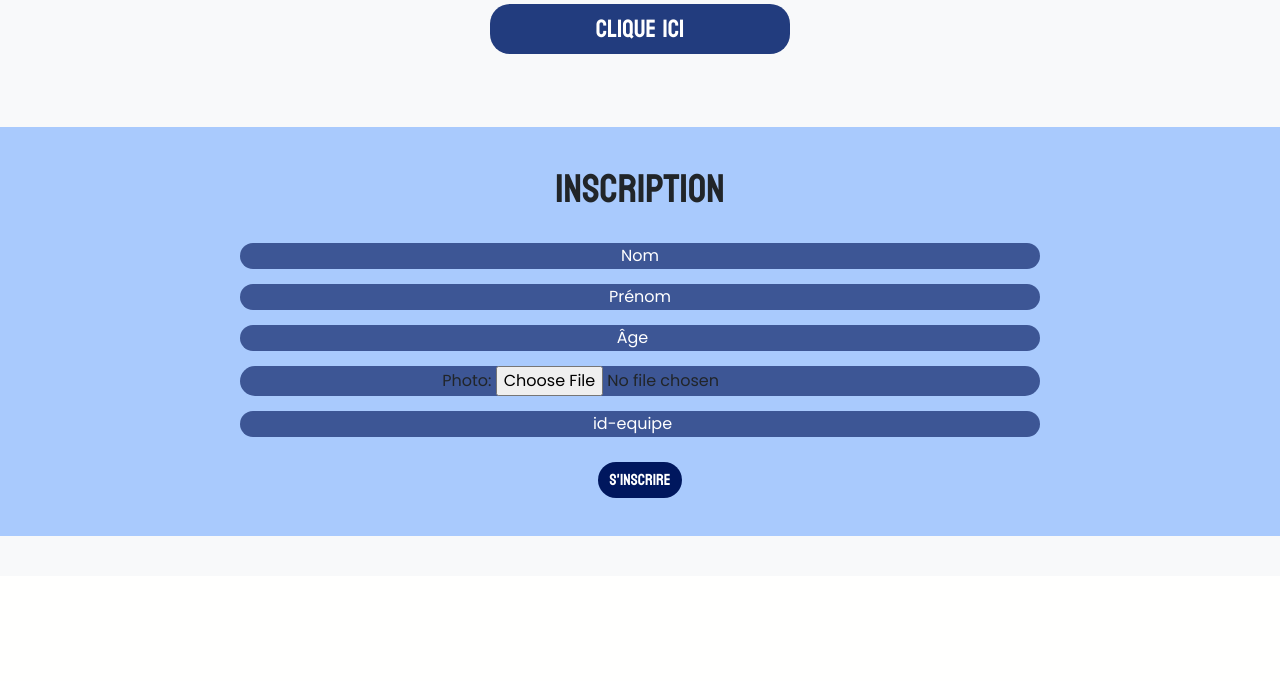
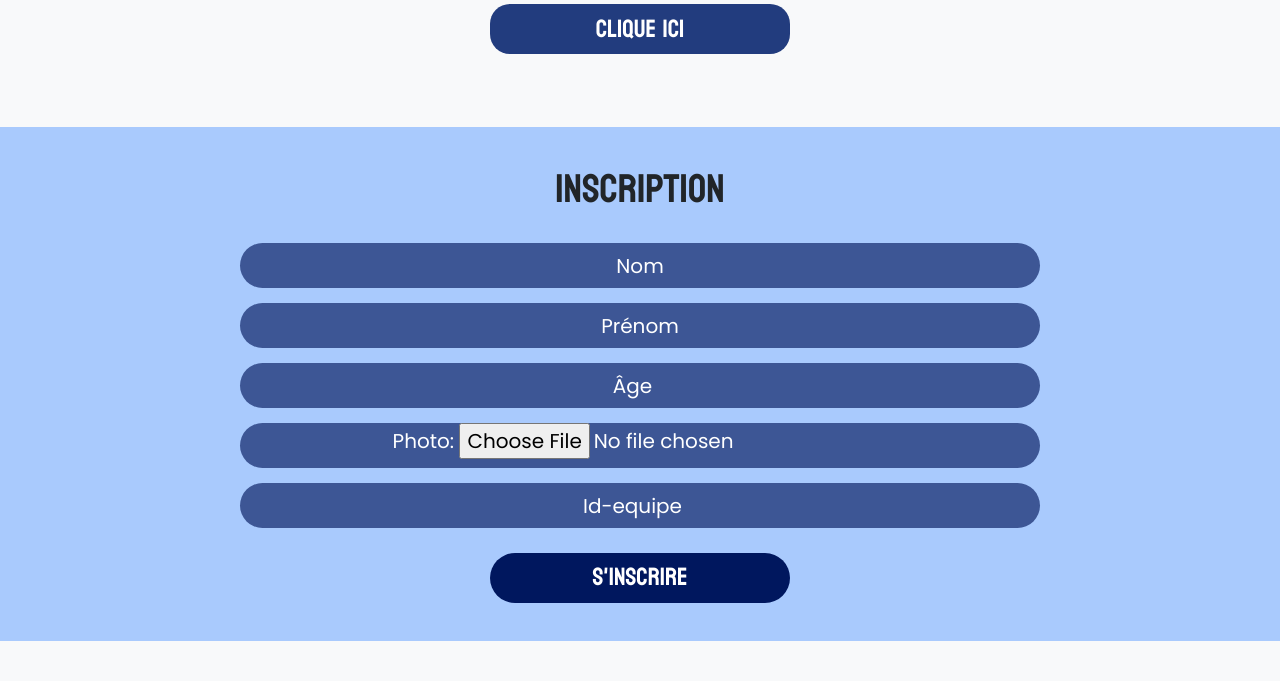
Before and after one commit to victoraubague1/webweek, a PHP site: page /poo/inscription.php in a window 1280 px wide. Shown: the part 846-1527 px from the top of the page. Before the commit the page ends 1382 px from the top, so only its background shows below. Run offline with PHP 8.4, Linux system fonts and the light colour scheme; data comes from the database, SQL or seed files in the repository.

Commit message:
Commentaires

```diff
--- a/css/style.css
+++ b/css/style.css
@@ -1,3 +1,4 @@
+/* Polices */
 @font-face {
     font-family: "Koulen";
     src: local("Koulen"),
@@ -22,7 +23,7 @@ h2{
 }
 
 
-/* css pr la navbar */
+/* ************************************************** navbar *************************************************** */
 .navbar {
     background-color: #182972;
     height: 100px;
@@ -68,18 +69,19 @@ h2{
 .nav-link:hover, .nav-link.active {
     color: #6a89b4;
 }
+/* Logo  */
 .logo {
     width: 80px;
-    height: 80px; /* Hauteur du logo */
-    transition: opacity 0.3s ease; /* Transition douce pour l'opacité */
-    content: url('../img/logo.png'); /* Changez l'image du logo au survol ici */
+    height: 80px;
+    transition: opacity 0.3s ease; /* Transition pour l'opacité */
+    content: url('../img/logo.png');
   }
 
-  .logo:hover {
-    content: url('https://sothebys-md.brightspotcdn.com/dims4/default/29b58a0/2147483647/strip/true/crop/2000x2000+0+0/resize/385x385!/quality/90/?url=http%3A%2F%2Fsothebys-brightspot.s3.amazonaws.com%2Fmedia-desk%2F7e%2Fb9%2Fd2b6288a4a2b86b72e75ded01e35%2F730sneakers-c7drw-t3-04.jpg'); /* Changez l'image du logo au survol ici */
-  }
+.logo:hover{
+    transform: scale(1.1);
+}
 
-/* css pr la navbar responsive */
+/* css pour la navbar responsive */
 @media (min-width: 991px) {
 
     .nav-link::before{
@@ -310,9 +312,6 @@ form {
 
 
 
-
-
-
 @media screen and (max-width:400px) {
     .form {
         padding: 15px 10px;
@@ -347,8 +346,8 @@ width: 50vh;
     margin-bottom: 5vh;
   }
 
-/* *********************************PAGE TARIF****************************************** */
-  /* css pr les cartes dans la page tarif */
+/* *************************************************PAGE TARIF*************************************************** */
+  /* cartes */
   #itamsection {
     background-color: #f8f9fa;
     padding: 40px 0;
@@ -362,6 +361,7 @@ width: 50vh;
     border-radius: 10px;
 }
 
+/* CALL TO ACTION PROGRAMME */
 .info_programme {
     text-align: center;
     padding: 25px;
@@ -401,21 +401,26 @@ width: 50vh;
     border-radius: 35px;
     margin-top: 15px;
     max-width: 800px;
+    color: #FFF;
+    font-size: 20px;
 }
 
 .form-group input{
     background-color: #3D5695;
     border: none;
+    height: 45px;
 }
 
 .form-group input::placeholder {
     color: #ffffff;
     text-align: center;
     opacity: 1;
+    font-size: 20px;
 }
 
-
 .btn-inscription{
+    width: 300px;
+    height: 50px;
     background-color:#00175E;
     border: none;
     border-radius:35px;
@@ -423,6 +428,7 @@ width: 50vh;
     color: #FFF;
     padding-left: 1%;
     padding-right:1% ;
+    font-size: 25px;
     font-family: "Koulen";
 }
 
--- a/php/equipe.php
+++ b/php/equipe.php
@@ -38,10 +38,10 @@
                             <a class="nav-link mx-lg-2" href="#">Partenaire</a>
                         </li>
                         <li class="nav-item">
-                            <a class="nav-link mx-lg-2" href="/webweek/php/equipe.php">Equipe</a>
+                            <a class="nav-link mx-lg-2" href="equipe.php">Equipe</a>
                         </li>
                         <li class="nav-item">
-                        <a class="nav-link mx-lg-2" href="/webweek/php/resultat.php">Classement</a>
+                        <a class="nav-link mx-lg-2" href="resultat.php">Classement</a>
                         </li>
                     </ul>
                 </div>
--- a/poo/inscription.php
+++ b/poo/inscription.php
@@ -33,16 +33,16 @@
                      <div class="logo">   </div>
                         </li>
                         <li class="nav-item">
-                            <a class="nav-link mx-lg-2" href="../poo/inscription.php">Inscription</a>
+                            <a class="nav-link mx-lg-2" href="inscription.php">Inscription</a>
                         </li>
                         <li class="nav-item">
                             <a class="nav-link mx-lg-2" href="#">Partenaire</a>
                         </li>
                         <li class="nav-item">
-                            <a class="nav-link mx-lg-2" href="/webweek/php/equipe.php">Equipe</a>
+                            <a class="nav-link mx-lg-2" href="../php/equipe.php">Equipe</a>
                         </li>
                         <li class="nav-item">
-                        <a class="nav-link mx-lg-2" href="/webweek/php/resultat.php">Classement</a>
+                        <a class="nav-link mx-lg-2" href="../php/resultat.php">Classement</a>
                         </li>
                     </ul>
                 </div>
@@ -142,7 +142,7 @@
             <input type="file" id="photo" name="photo" accept="image/png, image/jpeg">
         </div>
         <div class="form-group text-center mx-auto">
-            <input type="number" id="id_equipe" name="id_equipe" required placeholder="id-equipe">
+            <input type="number" id="id_equipe" name="id_equipe" required placeholder="Id-equipe">
         </div>
         <input type="submit" class="btn btn-inscription" value="S'INSCRIRE">
     </form>
```
Also changed, not shown: index.php (+4 -4 lines), php/resultat.php (+4 -4 lines).
